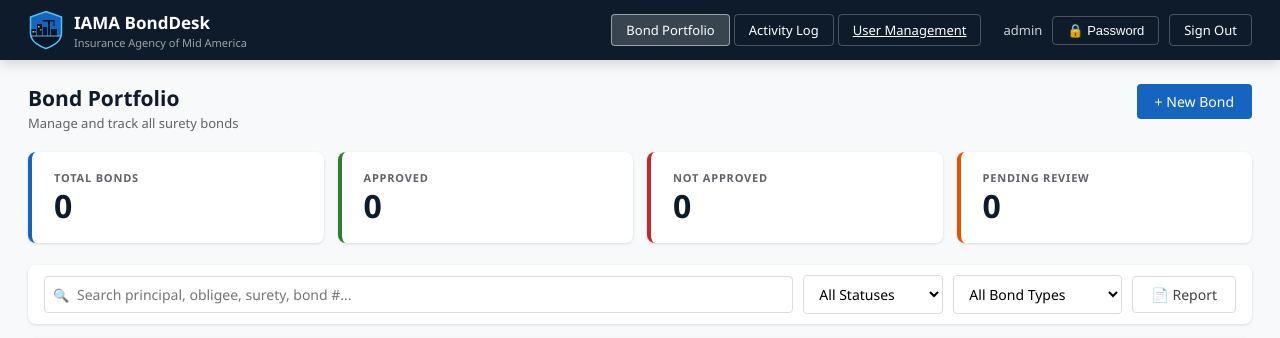
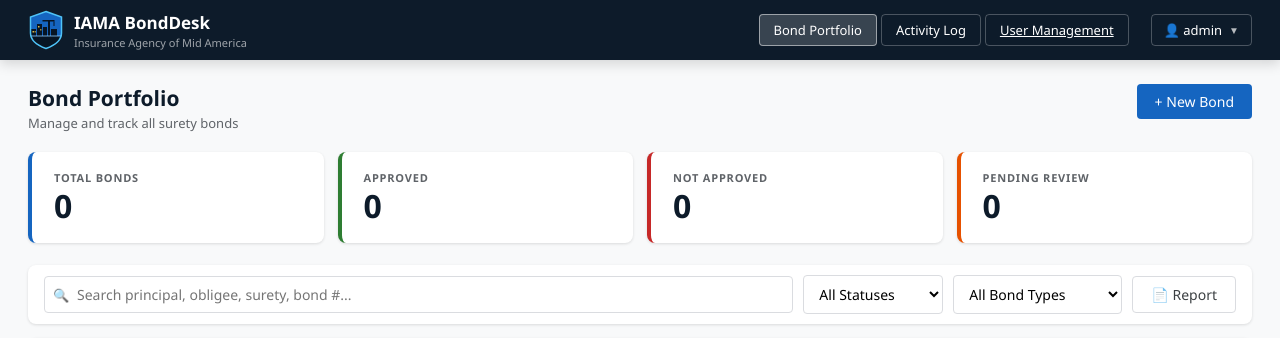
Before and after one commit to councilcomputing-boop/Projects, a Flask app: page / in a window 1280 px wide. Shown: the top 338 px of the page. Run offline with Flask 3, Linux system fonts and the light colour scheme; a user stored in the database is signed in; data that the repository does not hold is empty.

Commit message:
Replace header password/signout buttons with settings dropdown

```diff
--- a/Bond App/templates/index.html
+++ b/Bond App/templates/index.html
@@ -41,8 +41,21 @@
         }
         .nav-btn:hover  { background: rgba(255,255,255,0.1); }
         .nav-btn.active { background: rgba(255,255,255,0.18); border-color: rgba(255,255,255,0.5); }
-        .btn-logout { padding: 6px 14px; border-radius: var(--r-sm); font-size: 13px; font-weight: 500; background: transparent; border: 1px solid rgba(255,255,255,0.25); color: white; cursor: pointer; text-decoration: none; }
-        .btn-logout:hover { background: rgba(255,255,255,0.1); }
+        .settings-wrap { position: relative; }
+        .settings-btn { display:flex; align-items:center; gap:7px; padding:6px 12px; border-radius:var(--r-sm); font-size:13px; font-weight:500; background:transparent; border:1px solid rgba(255,255,255,0.25); color:white; cursor:pointer; font-family:inherit; }
+        .settings-btn:hover { background:rgba(255,255,255,0.1); }
+        .settings-btn .chevron { font-size:10px; opacity:0.7; transition:transform 0.2s; }
+        .settings-btn.open .chevron { transform:rotate(180deg); }
+        .settings-drop { display:none; position:absolute; top:calc(100% + 8px); right:0; background:white; border-radius:var(--r); box-shadow:0 8px 24px rgba(0,0,0,0.18); min-width:200px; z-index:500; overflow:hidden; }
+        .settings-drop.open { display:block; }
+        .drop-header { padding:12px 16px; background:var(--gray-50); border-bottom:1px solid var(--gray-200); }
+        .drop-header .dh-name { font-size:14px; font-weight:600; color:var(--navy); }
+        .drop-header .dh-role { font-size:11px; color:var(--gray-600); text-transform:uppercase; letter-spacing:0.5px; margin-top:2px; }
+        .drop-item { display:flex; align-items:center; gap:10px; padding:11px 16px; font-size:13px; color:var(--gray-800); cursor:pointer; border:none; background:none; width:100%; text-align:left; font-family:inherit; text-decoration:none; }
+        .drop-item:hover { background:var(--gray-50); }
+        .drop-item .di-ico { font-size:15px; width:18px; text-align:center; }
+        .drop-divider { height:1px; background:var(--gray-200); margin:4px 0; }
+        .drop-item.signout { color:var(--red); }
 
         /* Main */
         .main { padding: 24px 28px; max-width: 1440px; margin: 0 auto; }
@@ -207,9 +220,24 @@
             <a href="/admin" class="nav-btn">User Management</a>
             {% endif %}
         </div>
-        <span class="hdr-user">{{ user.username }}</span>
-        <button class="btn-logout" onclick="openPwModal()">&#128274; Password</button>
-        <a href="/logout" class="btn-logout">Sign Out</a>
+        <div class="settings-wrap" id="settingsWrap">
+            <button class="settings-btn" id="settingsBtn" onclick="toggleSettings()">
+                &#128100; {{ user.username }} <span class="chevron">&#9660;</span>
+            </button>
+            <div class="settings-drop" id="settingsDrop">
+                <div class="drop-header">
+                    <div class="dh-name">{{ user.username }}</div>
+                    <div class="dh-role">{{ user.role }}</div>
+                </div>
+                <button class="drop-item" onclick="openPwModal();toggleSettings()">
+                    <span class="di-ico">&#128274;</span> Change Password
+                </button>
+                <div class="drop-divider"></div>
+                <a href="/logout" class="drop-item signout">
+                    <span class="di-ico">&#10132;</span> Sign Out
+                </a>
+            </div>
+        </div>
     </div>
 </header>
 
@@ -742,8 +770,22 @@ document.querySelectorAll('.overlay').forEach(el=>{
     el.addEventListener('click',e=>{if(e.target===el){el.classList.remove('open');delId=null;}});
 });
 document.addEventListener('keydown',e=>{
-    if(e.key==='Escape'){document.querySelectorAll('.overlay').forEach(el=>el.classList.remove('open'));delId=null;}
+    if(e.key==='Escape'){document.querySelectorAll('.overlay').forEach(el=>el.classList.remove('open'));delId=null;closeSettings();}
 });
+document.addEventListener('click',e=>{
+    if(!document.getElementById('settingsWrap').contains(e.target)) closeSettings();
+});
+
+function toggleSettings(){
+    const btn=document.getElementById('settingsBtn');
+    const drop=document.getElementById('settingsDrop');
+    btn.classList.toggle('open');
+    drop.classList.toggle('open');
+}
+function closeSettings(){
+    document.getElementById('settingsBtn').classList.remove('open');
+    document.getElementById('settingsDrop').classList.remove('open');
+}
 
 loadBonds();
 </script>
```
